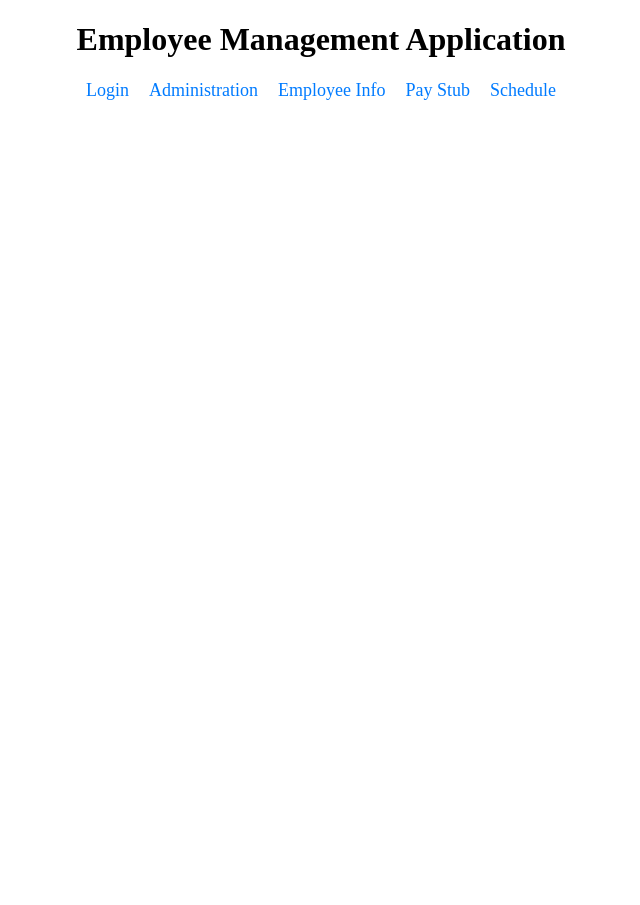
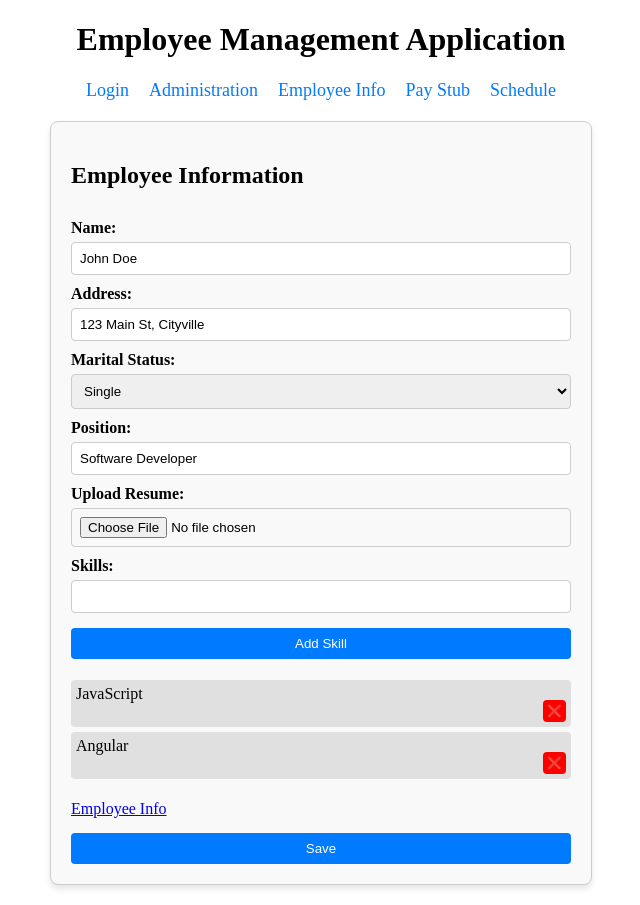
Before and after one commit to Tony-Faijue/employee-management-system, an Angular app: page /employee-info in a window 1280 px wide. Before the commit this address led to /. Shown: the whole page, without its empty margins (319-959 px from the left). Before the commit the page ends 800 px from the top, so only its background shows below. Built offline with nearby package versions, Linux system fonts and the light colour scheme.

Commit message:
Create info-employee component

```diff
--- a/src/app/app.routes.ts
+++ b/src/app/app.routes.ts
@@ -4,10 +4,12 @@ import { LoginComponent } from './employee-login/employee-login.component';
 import { PayStubComponent } from './pay-stub/pay-stub.component';
 import { ScheduleComponent } from './schedule/schedule.component';
 import { AdminComponent } from './admin-login/admin-login.component';
+import { EmployeeInfoComponent } from './employee-info/employee-info.component';
 
 
 export const routes: Routes = [
   { path: '', component: LoginComponent },
+  { path: 'employee-info', component: EmployeeInfoComponent},
   { path: 'admin', component: AdminComponent },
   { path: 'pay-stub', component: PayStubComponent },
   { path: 'schedule', component: ScheduleComponent },
--- a/src/app/employee-info/employee-info.component.css
+++ b/src/app/employee-info/employee-info.component.css
@@ -0,0 +1,67 @@
+/* General container styling */
+.employee-container {
+    max-width: 500px;
+    margin: 20px auto;
+    padding: 20px;
+    border: 1px solid #ccc;
+    border-radius: 8px;
+    background-color: #f9f9f9;
+    box-shadow: 0px 4px 6px rgba(0, 0, 0, 0.1);
+  }
+
+  /* Styling form elements */
+  form {
+    display: flex;
+    flex-direction: column;
+  }
+
+  label {
+    font-weight: bold;
+    margin-top: 10px;
+  }
+
+  input, select {
+    padding: 8px;
+    margin-top: 5px;
+    border: 1px solid #ccc;
+    border-radius: 4px;
+  }
+
+  button {
+    margin-top: 15px;
+    padding: 8px 12px;
+    background-color: #007bff;
+    color: white;
+    border: none;
+    cursor: pointer;
+    border-radius: 4px;
+  }
+
+  button:hover {
+    background-color: #0056b3;
+  }
+
+  /* Styling the skills list */
+  ul {
+    list-style: none;
+    padding: 0;
+  }
+
+  li {
+    margin: 5px 0;
+    padding: 5px;
+    background-color: #e0e0e0;
+    display: flex;
+    justify-content: space-between;
+    border-radius: 4px;
+  }
+
+  li button {
+    background-color: red;
+    padding: 4px;
+    font-size: 12px;
+  }
+
+  li button:hover {
+    background-color: darkred;
+  }
--- a/src/app/employee-info/employee-info.component.html
+++ b/src/app/employee-info/employee-info.component.html
@@ -1 +1,39 @@
-<p>employee-info works!</p>
+<div class="employee-container">
+    <h2>Employee Information</h2>
+
+    <form [formGroup]="employeeForm" (ngSubmit)="saveEmployee()">
+
+      <label for="name">Name:</label>
+      <input id="name" type="text" formControlName="name">
+
+      <label for="address">Address:</label>
+      <input id="address" type="text" formControlName="address">
+
+      <label for="maritalStatus">Marital Status:</label>
+      <select id="maritalStatus" formControlName="maritalStatus">
+        <option value="Single">Single</option>
+        <option value="Married">Married</option>
+        <option value="Divorced">Divorced</option>
+      </select>
+
+      <label for="position">Position:</label>
+      <input id="position" type="text" formControlName="position">
+
+      <label for="resume">Upload Resume:</label>
+      <input id="resume" type="file" (change)="handleFileInput($event)">
+
+      <label for="skills">Skills:</label>
+      <input id="skills" type="text" formControlName="skills" #skillInput>
+      <button type="button" (click)="addSkill(skillInput.value)">Add Skill</button>
+
+      <ul>
+        <li *ngFor="let skill of employee.skills">
+          {{ skill }}
+          <button type="button" (click)="removeSkill(skill)">❌</button>
+        </li>
+      </ul>
+      <a routerLink="/employee-info">Employee Info</a>
+      <router-outlet></router-outlet>
+      <button type="submit">Save</button>
+    </form>
+  </div>
--- a/src/app/employee-info/employee-info.component.ts
+++ b/src/app/employee-info/employee-info.component.ts
@@ -1,11 +1,67 @@
+import { NgFor } from '@angular/common';
 import { Component } from '@angular/core';
+import { FormBuilder, FormGroup, FormsModule, ReactiveFormsModule, Validators } from '@angular/forms';
+import { RouterLink, RouterOutlet } from '@angular/router';
+
+interface Employee {
+  id: number;
+  name: string;
+  address: string;
+  maritalStatus: string;
+  position: string;
+  resume?: File;
+  skills: string[];
+}
 
 @Component({
   selector: 'app-employee-info',
-  imports: [],
+  imports: [FormsModule, RouterLink, RouterOutlet, ReactiveFormsModule, NgFor],
   templateUrl: './employee-info.component.html',
-  styleUrl: './employee-info.component.css'
+  styleUrls: ['./employee-info.component.css']
 })
 export class EmployeeInfoComponent {
+  employeeForm: FormGroup;
+  employee: Employee = {
+    id: 1,
+    name: 'John Doe',
+    address: '123 Main St, Cityville',
+    maritalStatus: 'Single',
+    position: 'Software Developer',
+    skills: ['JavaScript', 'Angular']
+  };
+  uploadedResume?: File;
 
+  constructor(private fb: FormBuilder) {
+    this.employeeForm = this.fb.group({
+      name: [this.employee.name, Validators.required],
+      address: [this.employee.address, Validators.required],
+      maritalStatus: [this.employee.maritalStatus, Validators.required],
+      position: [this.employee.position, Validators.required],
+      skills: ['']
+    });
+  }
+
+  handleFileInput(event: any): void {
+    this.uploadedResume = event.target.files[0];
+    console.log('Uploaded resume:', this.uploadedResume?.name);
+  }
+
+  addSkill(skill: string): void {
+    if (skill && !this.employee.skills.includes(skill)) {
+      this.employee.skills.push(skill);
+      this.employeeForm.controls['skills'].reset();
+    }
+  }
+
+  removeSkill(skill: string): void {
+    this.employee.skills = this.employee.skills.filter(s => s !== skill);
+  }
+
+  saveEmployee(): void {
+    if (this.employeeForm.valid) {
+      this.employee = { ...this.employee, ...this.employeeForm.value };
+      console.log('Updated employee info:', this.employee);
+      alert('Employee details updated successfully!');
+    }
+  }
 }
--- a/src/app/employee-login/employee-login.component.ts
+++ b/src/app/employee-login/employee-login.component.ts
@@ -3,7 +3,7 @@ import { FormsModule } from '@angular/forms';
 import { Router } from '@angular/router';
 
 @Component({
-  selector: 'app-login',
+  selector: 'app-employee-login',
   imports: [FormsModule],
   templateUrl: './employee-login.component.html',
   styleUrls: ['./employee-login.component.css']
```
Also changed, not shown: 1 other file (tests, documents, lock files or other folders).
